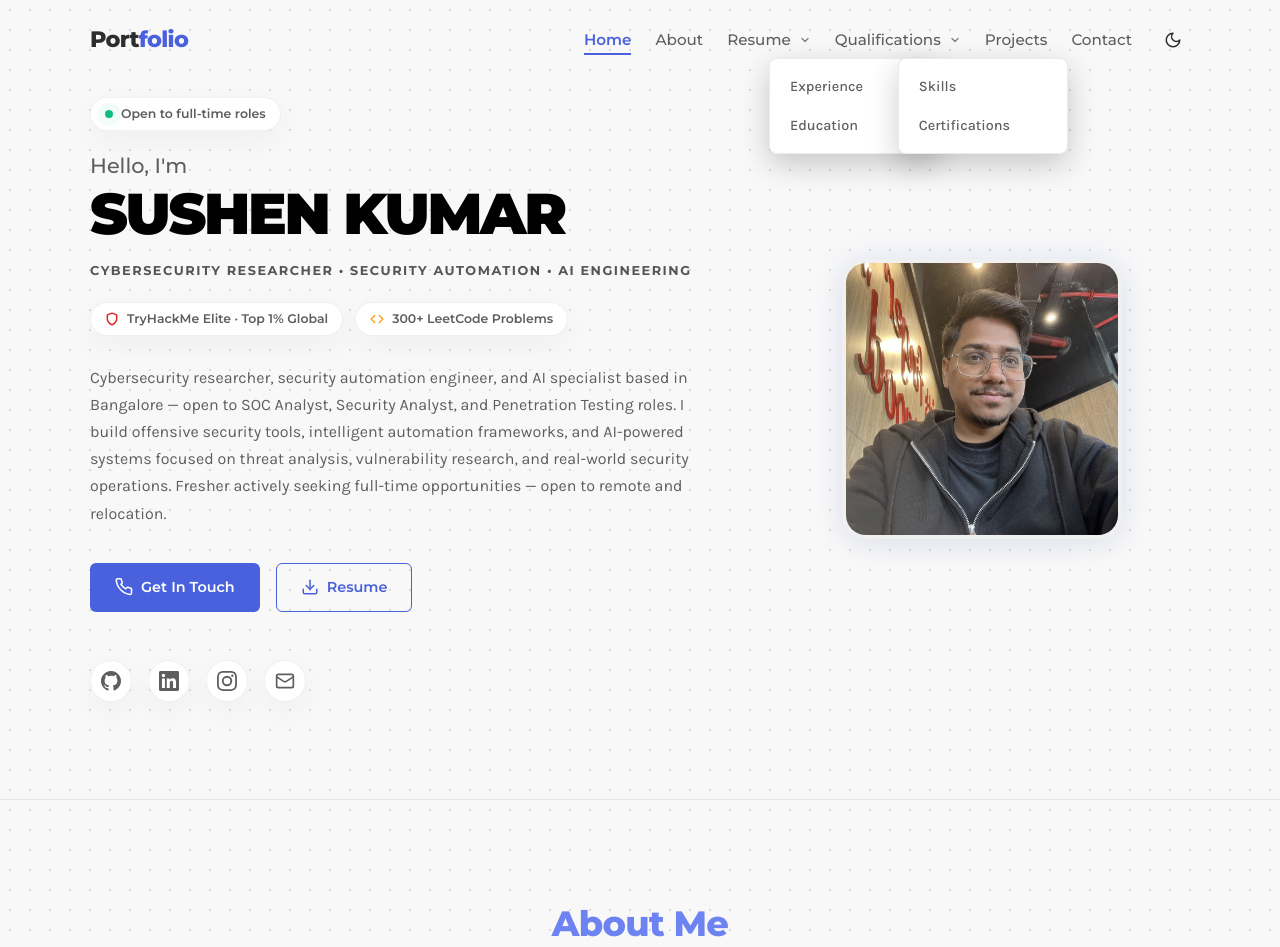
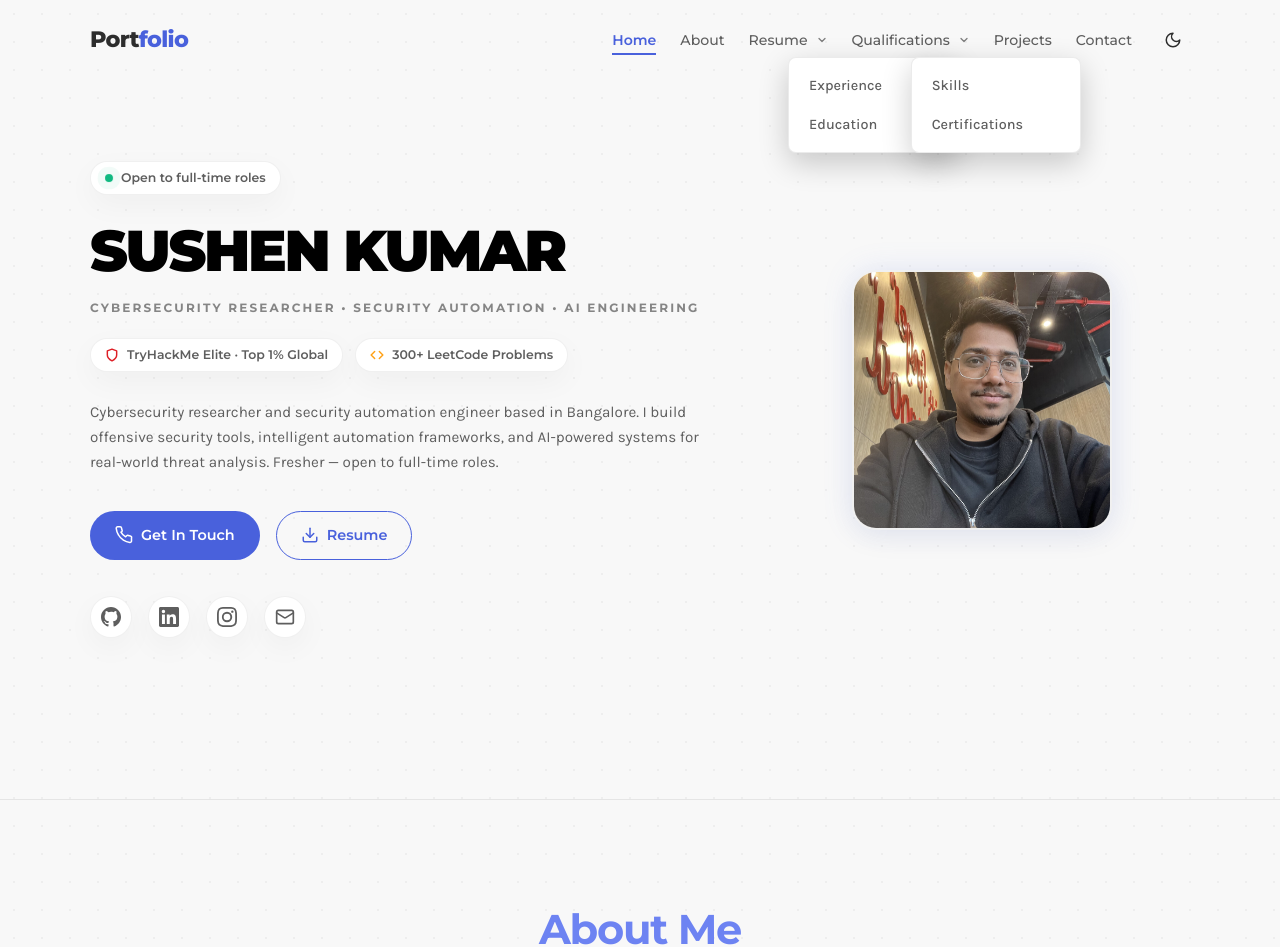
Before and after one commit to alive-xd/PortFolio, a Next.js app: page / in a window 1280 px wide. Shown: the top 947 px of the page. Built offline with nearby package versions, Linux system fonts and the light colour scheme.

Commit message:
Apply Emil Kowalski taste, impeccable design, and design skill overhaul

```diff
--- a/app/globals.css
+++ b/app/globals.css
@@ -30,8 +30,8 @@
   --border:              rgba(0, 0, 0, 0.08);
   --nav-bg:              rgba(248, 248, 248, 0.85);
 
-  --dot-grid:            radial-gradient(rgba(0, 0, 0, 0.12) 1px, transparent 1px);
-  --dot-grid-size:       20px 20px;
+  --dot-grid:            radial-gradient(rgba(0, 0, 0, 0.04) 1px, transparent 1px);
+  --dot-grid-size:       28px 28px;
 
   --title-color:         #6D83F2; /* Centered title color */
   --hero-tagline-color:  #555555;
@@ -80,7 +80,7 @@
   --border:              rgba(255, 255, 255, 0.08);
   --nav-bg:              rgba(10, 10, 15, 0.85);
 
-  --dot-grid:            radial-gradient(rgba(255, 255, 255, 0.04) 1px, transparent 1px);
+  --dot-grid:            radial-gradient(rgba(255, 255, 255, 0.018) 1px, transparent 1px);
 
   --title-color:         #6D83F2;
   --hero-tagline-color:  #A8A8C8;
@@ -126,7 +126,6 @@ body {
   transition: background-color var(--transition-speed), color var(--transition-speed);
   max-width: 1440px;
   margin: 0 auto;
-  box-shadow: 0 0 50px rgba(0, 0, 0, 0.03);
 }
 
 img {
@@ -185,12 +184,12 @@ ul[role="list"] {
 /* Centered title style as requested */
 .section-title-centered {
   font-family: var(--font-sans);
-  font-size: 2.2rem;
-  font-weight: 800;
+  font-size: 2.6rem;
+  font-weight: 700;
   color: var(--title-color);
   text-align: center;
-  margin-bottom: 50px;
-  letter-spacing: -0.02em;
+  margin-bottom: 56px;
+  letter-spacing: -0.03em;
 }
 
 .section-title-centered.white-title {
@@ -207,7 +206,7 @@ ul[role="list"] {
   font-size: 0.9rem;
   font-weight: 600;
   padding: 12px 24px;
-  border-radius: var(--radius-sm);
+  border-radius: 999px;
   border: 1px solid transparent;
   cursor: pointer;
   transition: all var(--transition-speed) ease;
@@ -241,6 +240,7 @@ ul[role="list"] {
   background: transparent;
   color: var(--text-secondary);
   border: 1px solid var(--border);
+  border-radius: var(--radius-sm);
 }
 .btn-ghost:hover {
   background: var(--accent-light);
@@ -318,7 +318,7 @@ ul[role="list"] {
 
 .nav-link {
   font-family: var(--font-sans);
-  font-size: 0.95rem;
+  font-size: 0.88rem;
   font-weight: 500;
   color: var(--text-secondary);
   position: relative;
@@ -613,25 +613,26 @@ ul[role="list"] {
 
 .hero-tagline {
   font-family: var(--font-sans);
-  font-size: 0.8rem;
+  font-size: 0.75rem;
   font-weight: 700;
-  letter-spacing: 0.12em;
+  letter-spacing: 0.18em;
   color: var(--hero-tagline-color);
-  margin-bottom: 24px;
+  margin-bottom: 20px;
+  opacity: 0.7;
 }
 
 .hero-bio {
-  font-size: 1rem;
+  font-size: 0.95rem;
   color: var(--text-secondary);
-  margin-bottom: 36px;
-  line-height: 1.7;
+  margin-bottom: 28px;
+  line-height: 1.65;
 }
 
 .hero-cta {
   display: flex;
   flex-wrap: wrap;
   gap: 16px;
-  margin-bottom: 48px;
+  margin-bottom: 36px;
 }
 
 .social-links {
@@ -657,8 +658,8 @@ ul[role="list"] {
 .social-link:hover {
   color: var(--accent);
   border-color: var(--accent);
-  transform: translateY(-3px);
-  box-shadow: 0 6px 15px rgba(73, 97, 220, 0.15);
+  transform: translateY(-2px);
+  box-shadow: 0 4px 12px rgba(73, 97, 220, 0.12);
 }
 
 .scroll-indicator {
@@ -1163,7 +1164,7 @@ ul[role="list"] {
 .about-strengths-grid {
   display: flex;
   flex-direction: column;
-  gap: 20px;
+  gap: 24px;
   width: 100%;
 }
 
@@ -1184,9 +1185,9 @@ ul[role="list"] {
 }
 
 .strength-card:hover {
-  transform: translateX(8px);
+  transform: translateY(-3px);
   border-color: var(--accent);
-  box-shadow: var(--card-shadow);
+  box-shadow: 0 8px 25px rgba(0, 0, 0, 0.08);
 }
 
 .strength-icon {
@@ -1217,7 +1218,7 @@ ul[role="list"] {
 .strength-title {
   font-family: var(--font-sans);
   font-size: 1.2rem;
-  font-weight: 800;
+  font-weight: 700;
   margin-bottom: 8px;
   color: var(--text-primary);
 }
@@ -1912,7 +1913,7 @@ ul[role="list"] {
 }
 
 .project-desc {
-  min-height: 80px;
+  min-height: 60px;
 }
 
 @media (max-width: 992px) {
@@ -2002,7 +2003,7 @@ ul[role="list"] {
 }
 
 .project-card-small:hover {
-  transform: translateY(-6px);
+  transform: translateY(-3px);
   border-color: var(--card-color);
   box-shadow: 0 12px 30px rgba(0, 0, 0, 0.05);
 }
@@ -2293,31 +2294,54 @@ ul[role="list"] {
 
 /* ── 12. FOOTER & BACK TO TOP ────────────────────── */
 .footer {
-  background: var(--bg);
+  padding: 48px 0 32px;
   border-top: 1px solid var(--border);
-  padding: 40px 0;
-  transition: background-color var(--transition-speed);
 }
 
 .footer-inner {
   display: flex;
-  align-items: center;
-  justify-content: center;
+  flex-direction: column;
+  align-items: center;
+  gap: 20px;
+  text-align: center;
+}
+
+.footer-links {
+  display: flex;
+  gap: 20px;
+  align-items: center;
+}
+
+.footer-links a {
+  color: var(--text-muted);
+  transition: color 0.2s;
+  display: flex;
+  align-items: center;
+}
+
+.footer-links a:hover {
+  color: var(--text-primary);
 }
 
 .footer-copy {
-  font-family: var(--font-sans);
-  font-size: 0.9rem;
+  font-size: 0.82rem;
   color: var(--text-muted);
-  font-weight: 500;
 }
 
 .footer-admin {
-  color: var(--text-secondary);
+  color: var(--text-secondary) !important;
   font-weight: 600;
 }
+
 .footer-admin:hover {
-  color: var(--accent);
+  color: var(--accent) !important;
+}
+
+.footer-tech {
+  font-size: 0.75rem;
+  color: var(--text-muted);
+  font-family: var(--font-mono);
+  opacity: 0.6;
 }
 
 /* Back to top button */
@@ -2358,7 +2382,7 @@ ul[role="list"] {
 /* ── 13. ANIMATIONS & REVEALS ────────────────────── */
 .reveal {
   opacity: 0;
-  transform: translateY(30px);
+  transform: translateY(20px);
   transition: opacity 0.8s cubic-bezier(0.25, 1, 0.5, 1), transform 0.8s cubic-bezier(0.25, 1, 0.5, 1);
 }
 
--- a/app/page.tsx
+++ b/app/page.tsx
@@ -96,10 +96,10 @@ export default function Home() {
             position: 'fixed',
             left: `${cursorPos.x}px`,
             top: `${cursorPos.y}px`,
-            width: '500px',
-            height: '500px',
+            width: '350px',
+            height: '350px',
             borderRadius: '50%',
-            background: 'radial-gradient(circle, rgba(124,58,237,0.04) 0%, transparent 70%)',
+            background: 'radial-gradient(circle, rgba(124,58,237,0.06) 0%, transparent 70%)',
             pointerEvents: 'none',
             zIndex: 0,
             transform: 'translate(-50%, -50%)',
--- a/components/Footer.tsx
+++ b/components/Footer.tsx
@@ -6,9 +6,21 @@ export const Footer: React.FC = () => {
   return (
     <footer className="footer">
       <div className="container footer-inner">
+        <div className="footer-links">
+          <a href="https://github.com/alive-xd" target="_blank" rel="noopener noreferrer" aria-label="GitHub">
+            <svg xmlns="http://www.w3.org/2000/svg" width="18" height="18" viewBox="0 0 24 24" fill="currentColor"><path d="M12 0C5.374 0 0 5.373 0 12c0 5.302 3.438 9.8 8.207 11.387.599.111.793-.261.793-.577v-2.234c-3.338.726-4.033-1.416-4.033-1.416-.546-1.387-1.333-1.756-1.333-1.756-1.089-.745.083-.729.083-.729 1.205.084 1.839 1.237 1.839 1.237 1.07 1.834 2.807 1.304 3.492.997.107-.775.418-1.305.762-1.604-2.665-.305-5.467-1.334-5.467-5.931 0-1.311.469-2.381 1.236-3.221-.124-.303-.535-1.524.117-3.176 0 0 1.008-.322 3.301 1.23A11.509 11.509 0 0 1 12 5.803c1.02.005 2.047.138 3.006.404 2.291-1.552 3.297-1.23 3.297-1.23.653 1.653.242 2.874.118 3.176.77.84 1.235 1.911 1.235 3.221 0 4.609-2.807 5.624-5.479 5.921.43.372.823 1.102.823 2.222v3.293c0 .319.192.694.801.576C20.566 21.797 24 17.3 24 12c0-6.627-5.373-12-12-12z"/></svg>
+          </a>
+          <a href="https://linkedin.com/in/sushen-kumar" target="_blank" rel="noopener noreferrer" aria-label="LinkedIn">
+            <svg xmlns="http://www.w3.org/2000/svg" width="18" height="18" viewBox="0 0 24 24" fill="currentColor"><path d="M20.447 20.452h-3.554v-5.569c0-1.328-.027-3.037-1.852-3.037-1.853 0-2.136 1.445-2.136 2.939v5.667H9.351V9h3.414v1.561h.046c.477-.9 1.637-1.85 3.37-1.85 3.601 0 4.267 2.37 4.267 5.455v6.286zM5.337 7.433a2.062 2.062 0 0 1-2.063-2.065 2.064 2.064 0 1 1 2.063 2.065zm1.782 13.019H3.555V9h3.564v11.452zM22.225 0H1.771C.792 0 0 .774 0 1.729v20.542C0 23.227.792 24 1.771 24h20.451C23.2 24 24 23.227 24 22.271V1.729C24 .774 23.2 0 22.222 0h.003z"/></svg>
+          </a>
+          <a href="mailto:sushen.d3v@gmail.com" aria-label="Email">
+            <svg xmlns="http://www.w3.org/2000/svg" width="18" height="18" viewBox="0 0 24 24" fill="none" stroke="currentColor" strokeWidth="2" strokeLinecap="round" strokeLinejoin="round"><rect width="20" height="16" x="2" y="4" rx="2"/><path d="m22 7-8.97 5.7a1.94 1.94 0 0 1-2.06 0L2 7"/></svg>
+          </a>
+        </div>
         <p className="footer-copy">
-          Designed &amp; built by <a href="https://github.com/alive-xd" target="_blank" rel="noopener noreferrer" className="footer-admin">Sushen Kumar</a>
+          Designed & built by <a href="https://github.com/alive-xd" target="_blank" rel="noopener noreferrer" className="footer-admin">Sushen Kumar</a>
         </p>
+        <p className="footer-tech">Next.js · TypeScript · Vercel</p>
       </div>
     </footer>
   );
--- a/components/Hero.tsx
+++ b/components/Hero.tsx
@@ -17,7 +17,6 @@ export const Hero: React.FC = () => {
             </div>
 
             <h1 className="hero-title">
-              <small className="hero-greeting">Hello, I'm</small>
               <span className="hero-name">SUSHEN KUMAR</span>
             </h1>
 
@@ -38,7 +37,7 @@ export const Hero: React.FC = () => {
             </div>
 
             <p className="hero-bio">
-              Cybersecurity researcher, security automation engineer, and AI specialist based in Bangalore — open to SOC Analyst, Security Analyst, and Penetration Testing roles. I build offensive security tools, intelligent automation frameworks, and AI-powered systems focused on threat analysis, vulnerability research, and real-world security operations. Fresher actively seeking full-time opportunities — open to remote and relocation.
+              Cybersecurity researcher and security automation engineer based in Bangalore. I build offensive security tools, intelligent automation frameworks, and AI-powered systems for real-world threat analysis. Fresher — open to full-time roles.
             </p>
 
             <div className="hero-cta">
@@ -251,12 +250,12 @@ export const Hero: React.FC = () => {
           position: relative;
           border-radius: var(--radius-lg);
           overflow: hidden;
-          border: 4px solid var(--card-border);
+          border: 2px solid var(--card-border);
           box-shadow: var(--card-shadow), 0 0 30px rgba(109, 131, 242, 0.15);
           background: var(--card-bg);
           transition: all 0.3s ease;
-          width: 280px;
-          height: 280px;
+          width: 260px;
+          height: 260px;
         }
 
         .hero-photo-wrapper:hover {
```
Also changed, not shown: components/Projects.tsx (+7 -7 lines).
